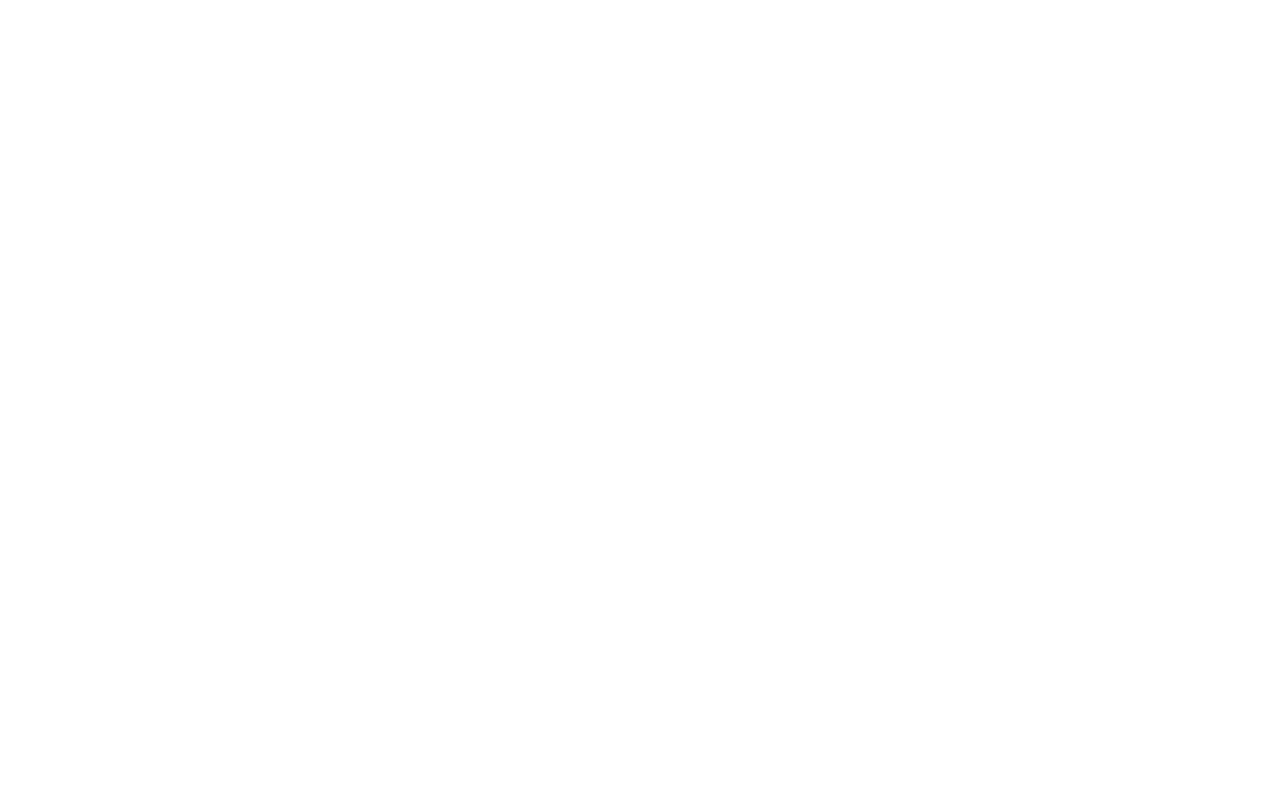
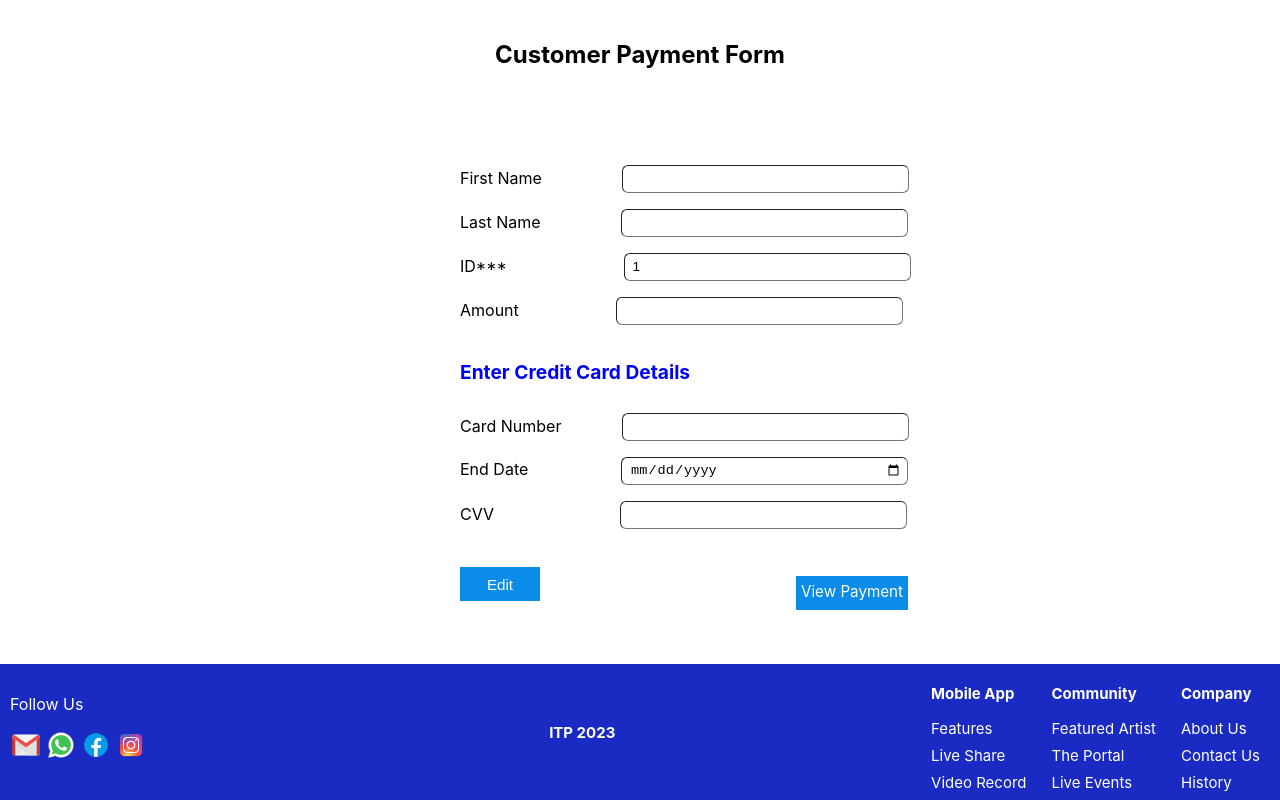
Before and after one commit to thelllmike/phamacy, a React (Create React App) app: page /EditPayment/1 in a window 1280 px wide. Before the commit this address led to /404. Built offline with nearby package versions, Linux system fonts and the light colour scheme; no server answers.

Commit message:
payment update

```diff
--- a/src/App.js
+++ b/src/App.js
@@ -12,6 +12,7 @@
 import AddProdcutForm from "./Components/AddProductForm";
 import EditProductForm from "./Components/EditProductForm";
 import EditTask from "./Components/EditTask";
+import EditPayment from "./Components/EditPayment";
 import editOder from "./Components/editOder";
 import AdminProductTable from "./Components/AdminProductTable";
 import ProductSearch from "./Components/ProductSearch";
@@ -43,6 +44,7 @@
 						<Route path='/addproductform' component={AddProdcutForm}/>
 						<Route path='/editproductform/:id' component={EditProductForm}/>
 						<Route path='/EditTask/:id' component={EditTask}/>
+						<Route path='/EditPayment/:id' component={EditPayment}/>
 						<Route path='/editOder/:id' component={editOder}/>
 						<Route path='/AdminProductTable' component={AdminProductTable}/>
 						<Route  path='/ProductSearch/:pathParam1?' component={ProductSearch}/>
--- a/src/Components/EditPayment.js
+++ b/src/Components/EditPayment.js
@@ -0,0 +1,204 @@
+import  React, {Component} from 'react';
+import "../Styles/PaymentPage.css"
+import axios from 'axios'
+
+// import './Styles/cusProfile.css'
+import Footer from "../Components/Footer";
+
+
+export default  class CusAddPayment extends  Component{
+
+
+    constructor(props) {
+        super(props);
+        this.state = {customers : []};
+        this.state.Email = this.props.match.params.id;
+
+        this.onChangeFirstName = this.onChangeFirstName.bind(this);
+        this.onChangeLastName = this.onChangeLastName.bind(this);
+        this.onChangeEmail = this.onChangeEmail.bind(this);
+        this.onChangeAmount = this.onChangeAmount.bind(this);
+
+        this.onChangeCardNumber = this.onChangeCardNumber.bind(this);
+        this.onChangeDate = this.onChangeDate.bind(this);
+        this.onChangeCVV = this.onChangeCVV.bind(this);
+
+        this.onSubmit = this.onSubmit.bind(this);
+
+        this.state = {
+            fname: '',
+            lname:'',
+            email: '',
+            amount:'',
+            cardnumber:'',
+            date:'',
+            cvv:'',
+            status:''
+        }
+    }
+
+    componentDidMount() {
+        //alert('edit id ' +this.props.match.params.id);
+        axios.get('http://localhost:4000/payment/edit/'+this.props.match.params.id)
+            .then(res => {
+                this.setState({
+                    fname: res.data.fname,
+                    lname: res.data.lname,
+                    email: res.data.email,
+                    amount: res.data.amount,
+                    cardnumber: res.data.cardnumber,
+                    date: res.data.date,
+                    cvv: res.data.cvv,
+                    status: res.data.status,
+
+
+                });
+            })
+            .catch(function (error){
+                console.log("Can't Get Data");
+            })
+    }
+
+
+    onChangeFirstName(e){
+        this.setState( {
+           fname: e.target.value
+        });
+    }
+    onChangeLastName(e){
+        this.setState( {
+           lname: e.target.value
+        });
+    }
+    onChangeEmail(e){
+        this.setState( {
+           email: e.target.value
+        });
+    }
+    onChangeAmount(e){
+        this.setState( {
+            amount: e.target.value
+        });
+    }
+    onChangeCardNumber(e){
+        this.setState( {
+            cardnumber: e.target.value
+        });
+    }
+    onChangeDate(e){
+        this.setState( {
+            date: e.target.value
+        });
+    }
+    onChangeCVV(e){
+        this.setState( {
+            cvv: e.target.value
+        });
+    }
+    onSubmit(e){
+        e.preventDefault();
+        this.state.status = 'Complete';
+        this.state.email = this.props.match.params.id;
+        const obj = {
+            fname : this.state.fname,
+            lname : this.state.lname,
+            email : this.state.email,
+            amount : this.state.amount,
+            cardnumber : this.state.cardnumber,
+            date : this.state.date,
+            cvv : this.state.cvv,
+            status : this.state.status
+        };
+
+        alert ("Your Email is : "+this.state.email);
+        // if(this.state.amount < 0 ){
+            axios.post('http://localhost:4000/payment/cusupdate/'+this.props.match.params.id,obj)
+
+                                .then(res => {
+                                    alert("payment Successfully");
+                                    this.setState({
+                                        fname: '',
+                                        lname:'',
+                                        email: '',
+                                        amount:'',
+                                        cardnumber:'',
+                                        date:'',
+                                        cvv:''
+                                    })
+                                    console.log(res.data)});
+                            //this.props.history.push('/viewpayment/'+this.props.match.params.id);
+                            // window.location.replace('/paymentViewtable/'+this.props.match.params.id);
+                            window.location.replace('/paymentViewtable');
+        // }else{
+        //     alert('Enter valid Payment Amount...');
+        // }
+
+    }
+
+    render() {
+        return(
+                <div>
+
+
+                    <div class="content">
+
+                        <br/>
+                        <h2 align="center">Customer Payment Form</h2>
+
+                        <br/> <br/> <br/>
+                        <div className="container" style={{marginLeft:300}}>
+                        <form onSubmit={this.onSubmit}>
+                            <div class="form-row">
+                                <div class="form-group1">
+                                <label for="inputEmail4">First Name</label>
+                                <input type="text" class="form-control" value={this.state.fname} onChange = {this.onChangeFirstName}/>
+                                </div>
+                                <div class="form-group2">
+                                <label for="inputPassword4">Last Name</label>
+                                <input type="text" class="form-control" value={this.state.lname} onChange = {this.onChangeLastName}/>
+                                </div>
+                            </div>
+
+                            <div class="form-row">
+                                <div class="form-group3">
+                                <label for="inputEmail4">ID***</label>
+                                <input type="email" class="form-control" value={this.props.match.params.id} onChange = {this.onChangeEmail} readOnly/>
+                                </div>
+                                <div class="form-group4">
+                                <label for="inputPassword4">Amount</label>
+                                <input type="number" class="form-control" value={this.state.amount} onChange = {this.onChangeAmount}/>
+                                </div>
+                            </div>
+
+                            <br/>
+                            <h4 className='cdetails' style={{color:'blue'}}>Enter Credit Card Details</h4>
+                            <br/>
+
+                            <div class="form-group5">
+                                <label for="inputAddress">Card Number</label>
+                                <input type="number" class="form-control" value={this.state.cardnumber} onChange = {this.onChangeCardNumber}/>
+                            </div>
+                            <div class="form-row">
+                                <div class="form-group6">
+                                <label for="inputEmail4">End Date</label>
+                                <input type="date" class="form-control" value={this.state.date} onChange = {this.onChangeDate}/>
+                                </div>
+                                <div class="form-group7">
+                                <label for="inputPassword4">CVV</label>
+                                <input type="number" class="form-control" value={this.state.cvv} onChange = {this.onChangeCVV}/>
+                                </div>
+                            </div>
+
+                            <button type="submit" class="btn btn-primary">Edit </button>
+                            </form>
+
+                            <br/>
+                            <a href = {"/paymentViewtable"} class="btn btn-success">View Payment</a>
+                        </div>
+
+                    </div>
+                    <Footer />
+                </div>
+        );
+    }
+}
--- a/src/Components/paymentRow.js
+++ b/src/Components/paymentRow.js
@@ -45,7 +45,7 @@
                </td>
 
                  <td>
-                   {/* <Link to={"/editOder/"+this.props.obj._id} className="btn btn-success">edit</Link> */}
+                   <Link to={"/EditPayment/"+this.props.obj._id} className="btn btn-success">edit</Link>
 
                     <button onClick={this.delete} className="btn btn-danger">Detele</button>
 
--- a/src/Components/paymentpage.js
+++ b/src/Components/paymentpage.js
@@ -154,7 +154,7 @@
 
                             <div class="form-row">
                                 <div class="form-group3">
-                                <label for="inputEmail4">Email</label>
+                                <label for="inputEmail4">ID***</label>
                                 <input type="email" class="form-control" value={this.props.match.params.id} onChange = {this.onChangeEmail} readOnly/>
                                 </div>
                                 <div class="form-group4">
```
Also changed, not shown: 1 other file (tests, documents, lock files or other folders).
